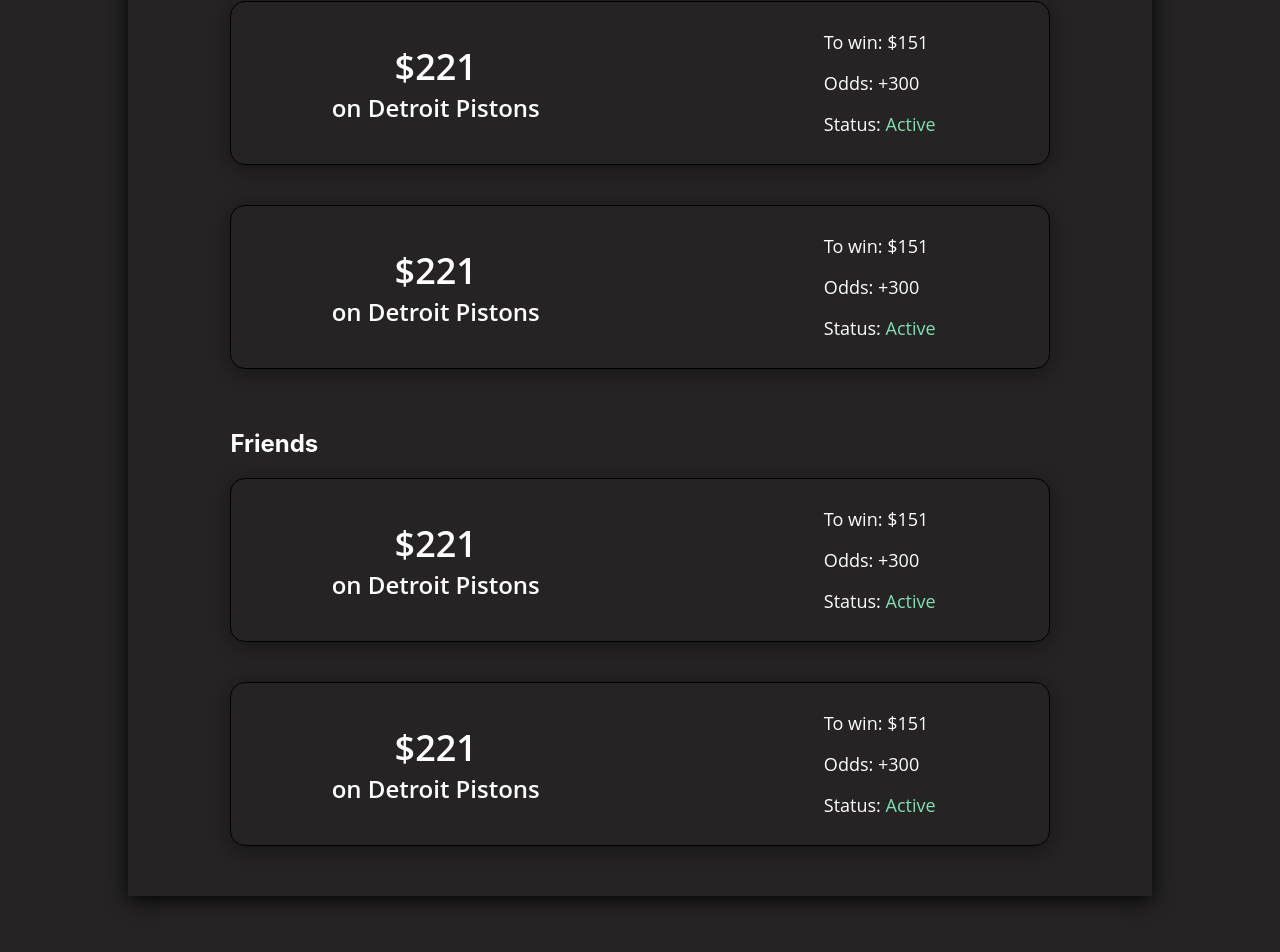
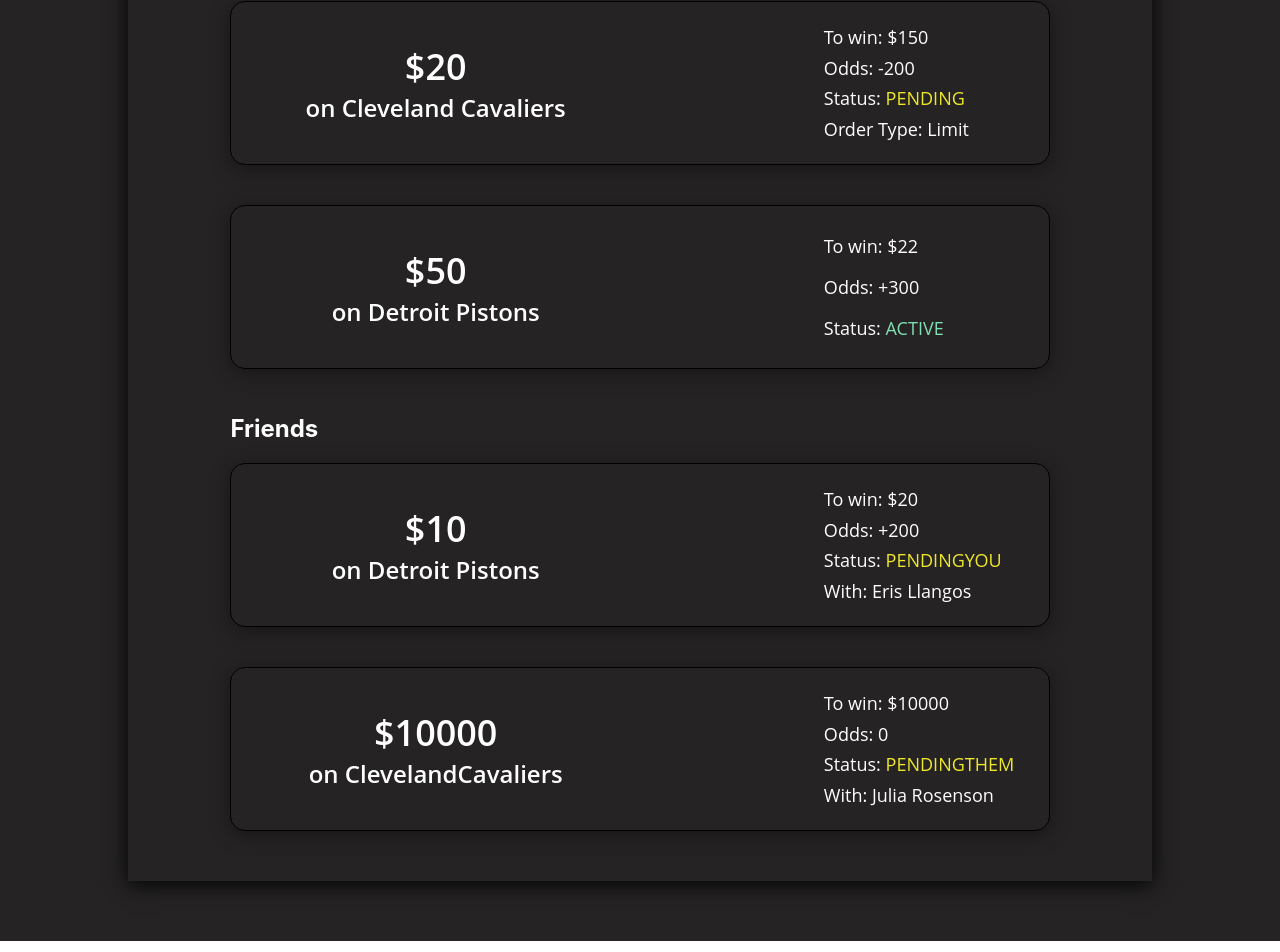
Before and after one commit to bexh/bexh-frontend-web-reactjs, a React (Create React App) app in the folder bexh-web-app/: page /event in a window 1280 px wide. Shown: the part 511-1463 px from the top of the page. Built offline with nearby package versions, Linux system fonts and the light colour scheme.

Commit message:
- add clickable bets with info that renders based on props and buttons that render based on props

```diff
--- a/bexh-web-app/public/index.html
+++ b/bexh-web-app/public/index.html
@@ -9,7 +9,7 @@
       name="description"
       content="Web site created using create-react-app"
     />
-    <link rel="apple-touch-icon" href="%PUBLIC_URL%/logo192.png" />
+    <!-- <link rel="apple-touch-icon" href="%PUBLIC_URL%/logo192.png" /> -->
     <!--
       manifest.json provides metadata used when your web app is installed on a
       user's mobile device or desktop. See https://developers.google.com/web/fundamentals/web-app-manifest/
--- a/bexh-web-app/src/app/components/BetCell/BetCell.js
+++ b/bexh-web-app/src/app/components/BetCell/BetCell.js
@@ -1,10 +1,119 @@
 import React from 'react';
-import './style.css';
+import './style.scss';
 
 export default class BetCell extends React.Component {
+    constructor(props) {
+        super(props);
+        this.state = {
+            showOptions: false,
+        }
+        this.changeShowOptions = this.changeShowOptions.bind(this);
+        this.renderInfo = this.renderInfo.bind(this);
+        this.renderOptions = this.renderOptions.bind(this);
+    }
+
+    changeShowOptions(e) {
+        this.setState(prevState => ({
+            showOptions: !prevState.showOptions
+        }));
+    }
+
+    renderInfo() {
+        /*
+            Determines info based on type of bet and status
+                option 1: exchange bet
+                    option 1.1: active => To win, odds, status
+                    option 1.2: pending => To win, odds, status, order type
+                option 2: social bet
+                    => To win, odds, status, with
+
+        */
+
+        const betAmountToWin = (
+            <div className="rightInfo">
+                To win: ${this.props.bet.amountToWin}
+            </div>
+        );
+        const betOdds = (
+            <div className="rightInfo">
+                Odds: {this.props.bet.odds > 0 ? "+" : ""}{this.props.bet.odds}
+            </div>
+        );
+        const betStatus = ((this.props.bet.status &&
+            (this.props.bet.status === "Active" ?
+                (
+                    <div className="rightInfo">
+                        Status:<span id="active">&nbsp;{(this.props.bet.status).toUpperCase()}</span>
+                    </div>
+                ) : (
+                    <div className="rightInfo">
+                        Status:<span id="pending">&nbsp;{(this.props.bet.status).toUpperCase()}</span>
+                    </div>
+                )
+            )
+        ));
+        const betOrderType = (this.props.bet.orderType &&
+            (<div className="rightInfo">
+                Order Type: {this.props.bet.orderType}
+            </div>)
+        );
+        const betWith = (this.props.bet.with &&
+            (<div className="rightInfo">
+                With: {this.props.bet.with}
+            </div>)
+        );
+
+        switch(this.props.bet.betType) {
+            case "Exchange":
+                switch(this.props.bet.status) {
+                    case "Active":
+                        return [betAmountToWin, betOdds, betStatus];
+                    case "Pending":
+                        return [betAmountToWin, betOdds, betStatus, betOrderType];
+                    default:
+                        console.warn("Require bet status");
+                }
+                break;
+            case "Social":
+                return [betAmountToWin, betOdds, betStatus, betWith];
+            default:
+                console.warn("Unexpected bet type");
+        }
+    }
+
+    renderOptions() {
+        /*
+            Determines options for bet based on type of bet and status
+                option 1: exchange bet
+                    option 1.1: active => None
+                    option 1.2: pending => Cancel
+                option 2: social bet
+                    option 2.1: active => None
+                    option 2.2: pending on you => Accept, decline, counter
+                    option 2.3: pending on them => Cancel
+        */
+        const cancelButton = (<div className="button redBackground">Cancel</div>);
+        const acceptButton = (<div className="button greenBackground">Accept</div>);
+        const declineButton = (<div className="button redBackground">Decline</div>);
+        const counterButton = (<div className="button yellowBackground">Counter</div>);
+
+        if (this.props.bet.betType === "Exchange" && this.props.bet.status === "Pending") {
+            return [cancelButton];
+        }
+        else if (this.props.bet.betType === "Social") {
+            if (this.props.bet.status === "PendingYou") {
+                return [acceptButton, declineButton, counterButton];
+            }
+            else if (this.props.bet.status === "PendingThem") {
+                return [cancelButton];
+            }
+        }
+    }
+
     render() {
         return (
-            <div className="boxshadow-flex-container">
+            <div className="boxshadow-flex-container" onClick={this.changeShowOptions}>
+                <div className="betMain">
                     <div className="left">
                         <div id="amount">
                             ${this.props.bet.amount}
@@ -15,17 +124,17 @@
                     </div>
                     <div className="right">
                         <div className="rightInner">
-                        <div className="rightInfo">
-                            To win: ${this.props.bet.amountToWin}
-                        </div>
-                        <div className="rightInfo">
-                            Odds: {this.props.bet.odds > 0 ? "+" : ""}{this.props.bet.odds}
-                        </div>
-                        <div className="rightInfo">
-                            Status:<span id="active">&nbsp;{this.props.bet.status}</span>
+                            {this.renderInfo()}
                         </div>
                     </div>
                 </div>
+                {
+                    this.state.showOptions && (
+                        <div className="betOption">
+                            {this.renderOptions()}
+                        </div>
+                    )
+                }
             </div>
         );
     }
--- a/bexh-web-app/src/app/components/BetCell/style.css
+++ b/bexh-web-app/src/app/components/BetCell/style.scss
@@ -1,6 +1,9 @@
+@import '../../../sass/main.scss';
+
 .boxshadow-flex-container {
     flex: 1;
     display: flex;
+    flex-direction: column;
     margin-top: 20px;
     margin-bottom: 20px;
     padding-top: 20px;
@@ -15,6 +18,41 @@
 
     font-family: 'Open Sans', sans-serif;
     color: white;
+}
+
+.betMain {
+    display: flex;
+}
+
+.betOption {
+    display: flex;
+    margin-top: 10px;
+    justify-content: space-around;
+}
+
+.button {
+    flex: 1;
+    box-shadow: 0px 4px 20px rgba(0, 0, 0, 0.4);
+    border: 1px solid #000000;
+    box-sizing: border-box;
+    border-radius: 5px;
+    margin-left: 2%;
+    margin-right: 2%;
+    padding-top: 2%;
+    padding-bottom: 2%;
+    background-color: $red;
+}
+
+.greenBackground {
+    background-color: $green;
+}
+
+.redBackground {
+    background-color: $red;
+}
+
+.yellowBackground {
+    background-color: $yellow;
 }
 
 .left {
@@ -51,7 +89,7 @@
     display: flex;
     flex-direction: column;
     align-items: flex-start;
-    margin-right: 15%;
+    // margin-right: 10%;
     margin-left: 45%;
 }
 
@@ -60,12 +98,18 @@
     display: flex;
     align-items: center;
     font-size: 18px;
+    text-align: left;
 }
 
 #active {
-    color: #80DFB2;
+    color: $brightGreen;
+}
+
+#pending {
+    color: $yellow;
 }
 
 .boxshadow-flex-container:hover {
     box-shadow: 0px 4px 20px rgba(0, 0, 0, 0.92);
+    cursor: pointer;
 }
--- a/bexh-web-app/src/app/components/Bets/Bets.js
+++ b/bexh-web-app/src/app/components/Bets/Bets.js
@@ -8,6 +8,7 @@
         this.state = {
             "Exchange": [
                 {
+                    "betType": "Exchange",
                     "amount": 221,
                     "team": "Detroit Pistons",
                     "amountToWin": 151,
@@ -15,34 +16,42 @@
                     "status": "Active",
                 },
                 {
-                    "amount": 221,
+                    "betType": "Exchange",
+                    "amount": 20,
+                    "team": "Cleveland Cavaliers",
+                    "amountToWin": 150,
+                    "odds": -200,
+                    "status": "Pending",
+                    "orderType": "Limit",
+                },
+                {
+                    "betType": "Exchange",
+                    "amount": 50,
                     "team": "Detroit Pistons",
-                    "amountToWin": 151,
+                    "amountToWin": 22,
                     "odds": 300,
                     "status": "Active",
-                },
-                {
-                    "amount": 221,
-                    "team": "Detroit Pistons",
-                    "amountToWin": 151,
-                    "odds": 300,
-                    "status": "Active",
+                    "orderType": "Limit",
                 },
             ],
             "Friends": [
                 {
-                    "amount": 221,
+                    "betType": "Social",
+                    "amount": 10,
                     "team": "Detroit Pistons",
-                    "amountToWin": 151,
-                    "odds": 300,
-                    "status": "Active",
+                    "amountToWin": 20,
+                    "odds": 200,
+                    "status": "PendingYou",
+                    "with": "Eris Llangos",
                 },
                 {
-                    "amount": 221,
-                    "team": "Detroit Pistons",
-                    "amountToWin": 151,
-                    "odds": 300,
-                    "status": "Active",
+                    "betType": "Social",
+                    "amount": 10000,
+                    "team": "ClevelandCavaliers",
+                    "amountToWin": 10000,
+                    "odds": 0,
+                    "status": "PendingThem",
+                    "with": "Julia Rosenson",
                 },
             ]
         }
@@ -57,8 +66,7 @@
                         <BetCell key={index} bet={bet} />
                     ))
                 }
-                <br /><br />
-                <h2>Friends</h2>
+                <h2 id="friendsHeader">Friends</h2>
                 {
                     this.state.Friends.map((bet, index) => (
                         <BetCell key={index} bet={bet} />
--- a/bexh-web-app/src/app/components/Bets/style.scss
+++ b/bexh-web-app/src/app/components/Bets/style.scss
@@ -25,3 +25,7 @@
     margin-top: 0px;
     margin-left: 10%;
 }
+
+#friendsHeader {
+    margin-top: 25px;
+}
--- a/bexh-web-app/src/app/pages/event/Event.js
+++ b/bexh-web-app/src/app/pages/event/Event.js
@@ -5,7 +5,7 @@
     MakeBet,
     Bets
 } from '../../components';
-import './style.css';
+import './style.scss';
 
 export default class Event extends React.Component {
     render() {
--- a/bexh-web-app/src/sass/main.scss
+++ b/bexh-web-app/src/sass/main.scss
@@ -1,2 +1 @@
-// utils
-@import 'utils/variables'
+@import 'utils/_variables.scss';
--- a/bexh-web-app/src/sass/utils/_variables.scss
+++ b/bexh-web-app/src/sass/utils/_variables.scss
@@ -3,3 +3,5 @@
 $grey: #989292;
 $green: #1E7958;
 $yellow: #EFE729;
+$red: #A4412C;
+$brightGreen: #80DFB2;
```
Also changed, not shown: bexh-web-app/public/manifest.json, bexh-web-app/src/app/pages/event/style.scss (renamed from bexh-web-app/src/app/pages/event/style.css). Lines whose indentation alone changed are shown as unchanged.
